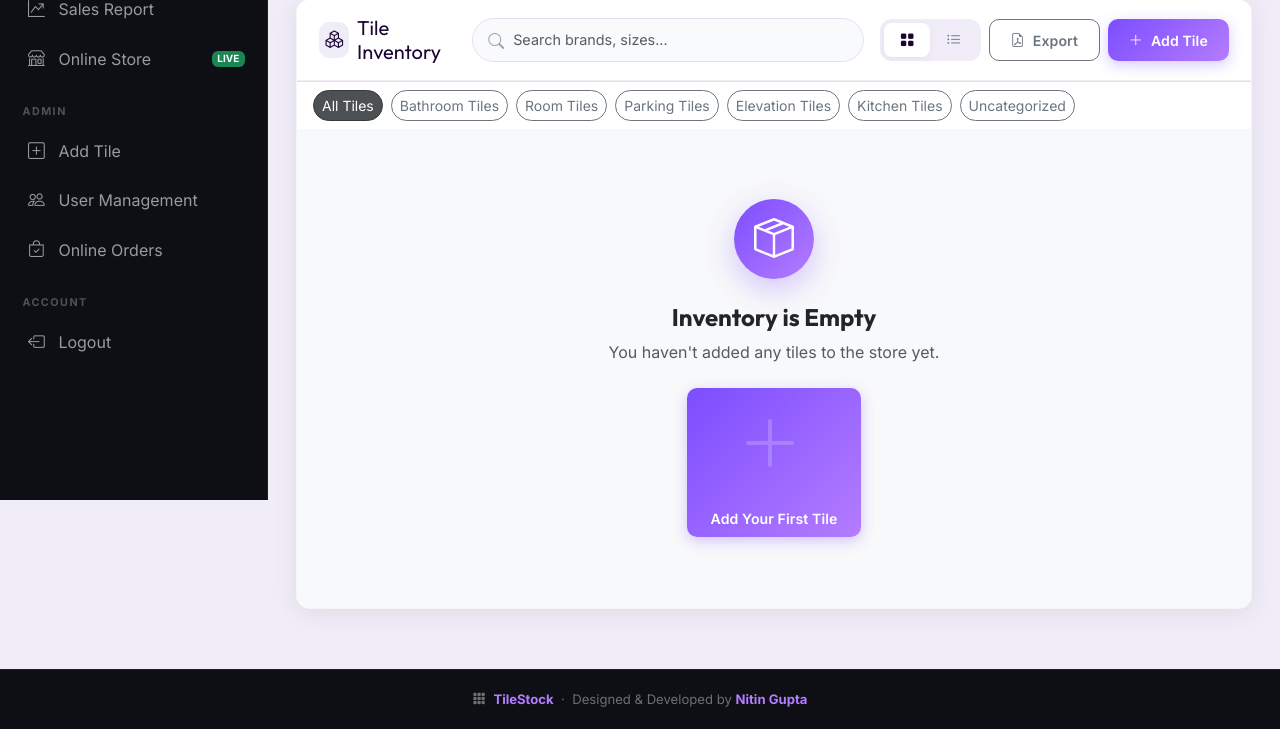
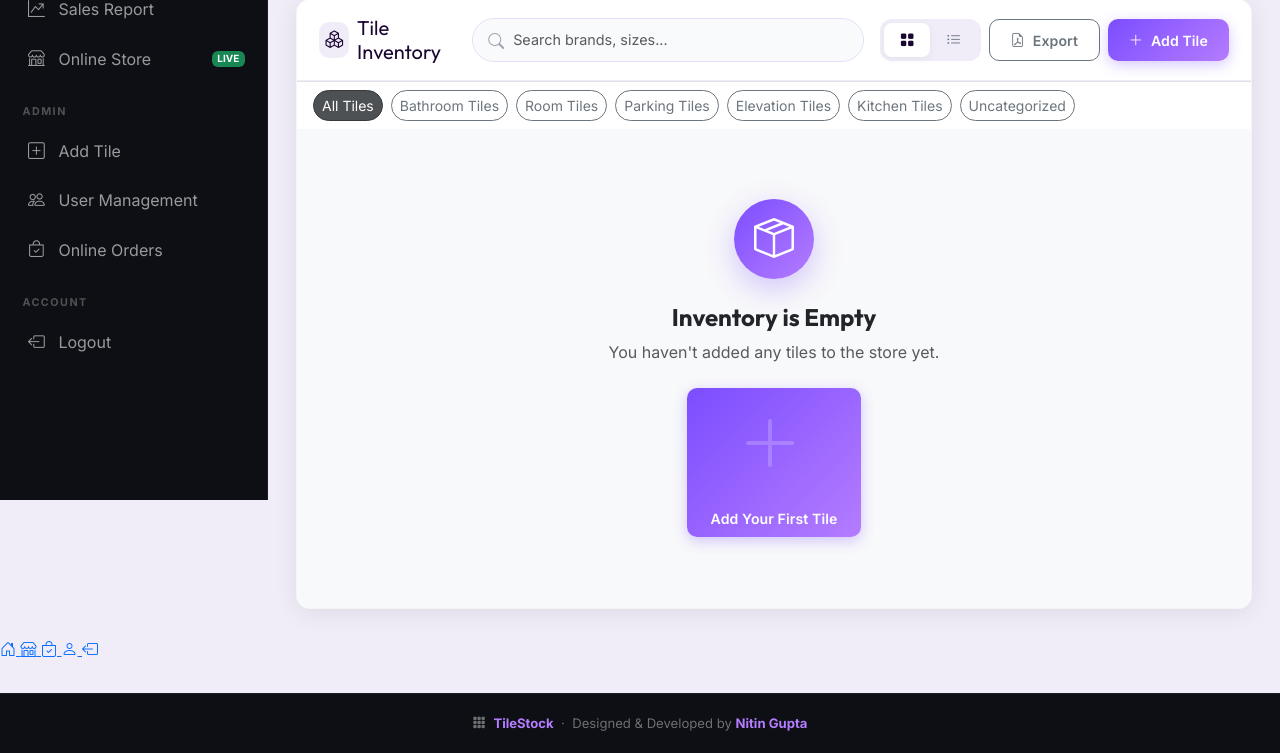
Before and after one commit to Nitingupta822/SSNV_Tiles_Store, a Flask app: page /dashboard in a window 1280 px wide. Shown: the part 300-1053 px from the top of the page. Before the commit the page ends 1029 px from the top, so only its background shows below. Run offline with Flask 3, Linux system fonts and the light colour scheme; a user stored in the database is signed in.

Commit message:
Update base.html

```diff
--- a/tiles_stock_app/templates/base.html
+++ b/tiles_stock_app/templates/base.html
@@ -877,6 +877,23 @@
   <button id="scrollTop" title="Back to top" onclick="window.scrollTo({top:0,behavior:'smooth'})">
     <i class="bi bi-arrow-up"></i>
   </button>
+<nav class="bottom-nav">
+  <a href="{{ url_for('admin.dashboard') }}" {% if request.endpoint == 'dashboard' %}class="active"{% endif %} aria-label="Dashboard">
+    <i class="bi bi-house-door"></i>
+  </a>
+  <a href="{{ url_for('store.store') }}" {% if request.endpoint == 'store.store' %}class="active"{% endif %} aria-label="Store">
+    <i class="bi bi-shop"></i>
+  </a>
+  <a href="{{ url_for('admin.admin_orders') }}" {% if request.endpoint == 'admin_orders' %}class="active"{% endif %} aria-label="Orders">
+    <i class="bi bi-bag-check"></i>
+  </a>
+  <a href="{{ url_for('auth.user_management') }}" {% if request.endpoint == 'auth.user_management' %}class="active"{% endif %} aria-label="Profile">
+    <i class="bi bi-person"></i>
+  </a>
+  <a href="/logout" aria-label="Logout">
+    <i class="bi bi-box-arrow-left"></i>
+  </a>
+</nav>
 
   <!-- Bootstrap JS -->
   <script src="https://cdn.jsdelivr.net/npm/bootstrap@5.3.2/dist/js/bootstrap.bundle.min.js"></script>
```
